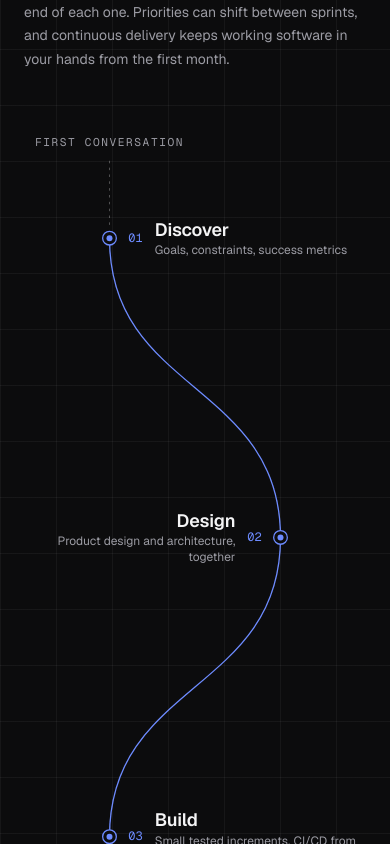
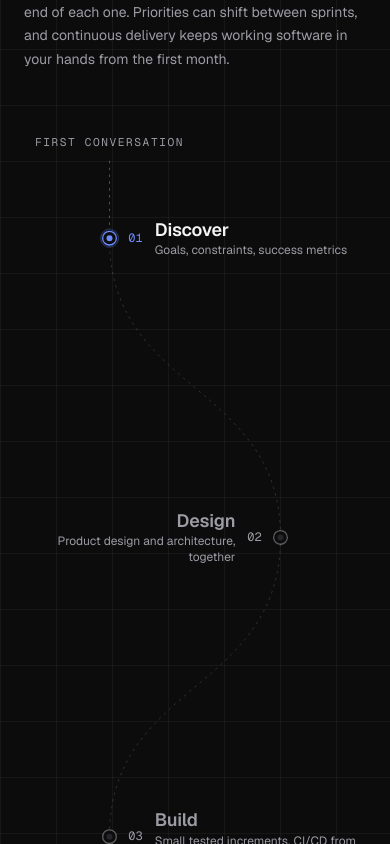
Before and after one commit to Gopinath-09/site-samples, a Next.js app: page / in a window 390 px wide. Shown: the part 10960-11804 px from the top of the page. Built offline with nearby package versions, Linux system fonts and the light colour scheme.

Commit message:
updated scroll animations

```diff
--- a/src/components/sections/DeliveryJourney.tsx
+++ b/src/components/sections/DeliveryJourney.tsx
@@ -1,6 +1,6 @@
 "use client";
 
-import { useRef, useState } from "react";
+import { useRef, useState, useSyncExternalStore } from "react";
 import {
   AnimatePresence,
   motion,
@@ -163,6 +163,20 @@ const stageIndex = (v: number) => {
   return i;
 };
 
+/** Below the `lg` breakpoint, where the layout stacks. SSR renders desktop. */
+const MOBILE_QUERY = "(max-width: 1023.98px)";
+function useIsMobile() {
+  return useSyncExternalStore(
+    (cb) => {
+      const mq = window.matchMedia(MOBILE_QUERY);
+      mq.addEventListener("change", cb);
+      return () => mq.removeEventListener("change", cb);
+    },
+    () => window.matchMedia(MOBILE_QUERY).matches,
+    () => false,
+  );
+}
+
 /* ---------- Pieces ---------- */
 
 function MethodologySwitch({
@@ -275,16 +289,25 @@ function StageCard({
 
 export default function DeliveryJourney() {
   const wrapRef = useRef<HTMLDivElement>(null);
+  const pathRef = useRef<HTMLDivElement>(null);
   const reduced = useReducedMotion() ?? false;
   const [mode, setMode] = useState<Methodology>("agile");
   const [scrolled, setScrolled] = useState(0);
   // A stage chosen from the stepper stays active until scrolling moves on.
   const [picked, setPicked] = useState<{ index: number; when: number } | null>(null);
 
-  const { scrollYProgress } = useScroll({
-    target: wrapRef,
-    offset: ["start 70%", "end 60%"],
-  });
+  const isMobile = useIsMobile();
+
+  /* Two sources, one picked at runtime.
+     Desktop: the whole two-column block drives the draw — the route fills the
+     right column, so block and route line up.
+     Mobile: the heading and the switch stack ABOVE the route, so measuring the
+     block would start drawing while the reader is still on the heading and the
+     line would already be half-drawn by the time it appeared. There the route's
+     own box drives it, centred on the viewport, so the pen tracks mid-screen. */
+  const desktopScroll = useScroll({ target: wrapRef, offset: ["start 70%", "end 60%"] });
+  const mobileScroll = useScroll({ target: pathRef, offset: ["start center", "end center"] });
+  const scrollYProgress = isMobile ? mobileScroll.scrollYProgress : desktopScroll.scrollYProgress;
   const complete = useMotionValue(1);
   const progress = reduced ? complete : scrollYProgress;
   useMotionValueEvent(scrollYProgress, "change", (v) => setScrolled(stageIndex(v)));
@@ -386,7 +409,7 @@ export default function DeliveryJourney() {
 
         {/* ---- The drawn route: the whole section on mobile, the right-hand
              column on desktop. ---- */}
-        <div>
+        <div ref={pathRef}>
           <JourneyPath
             mode={mode}
             progress={progress}
```
